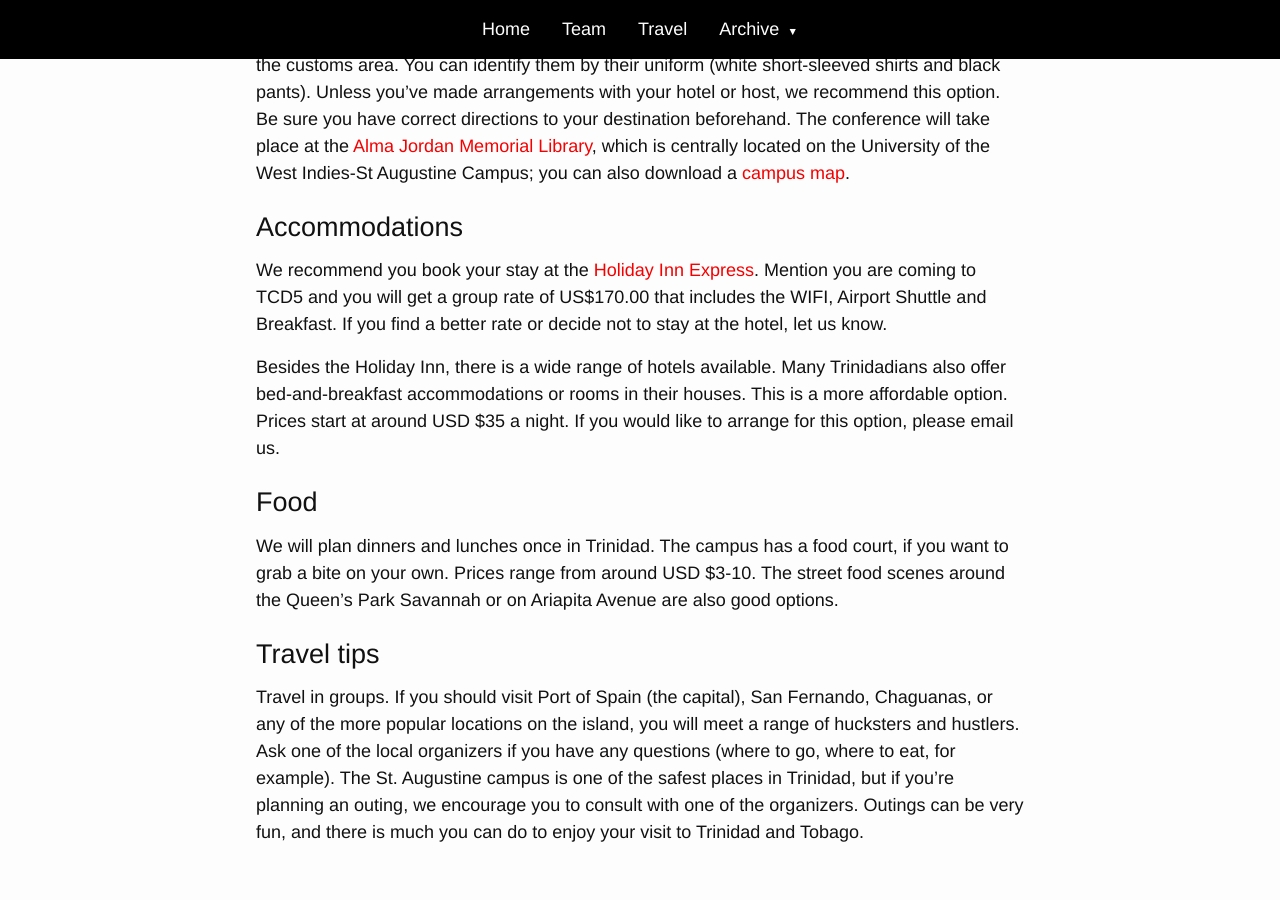
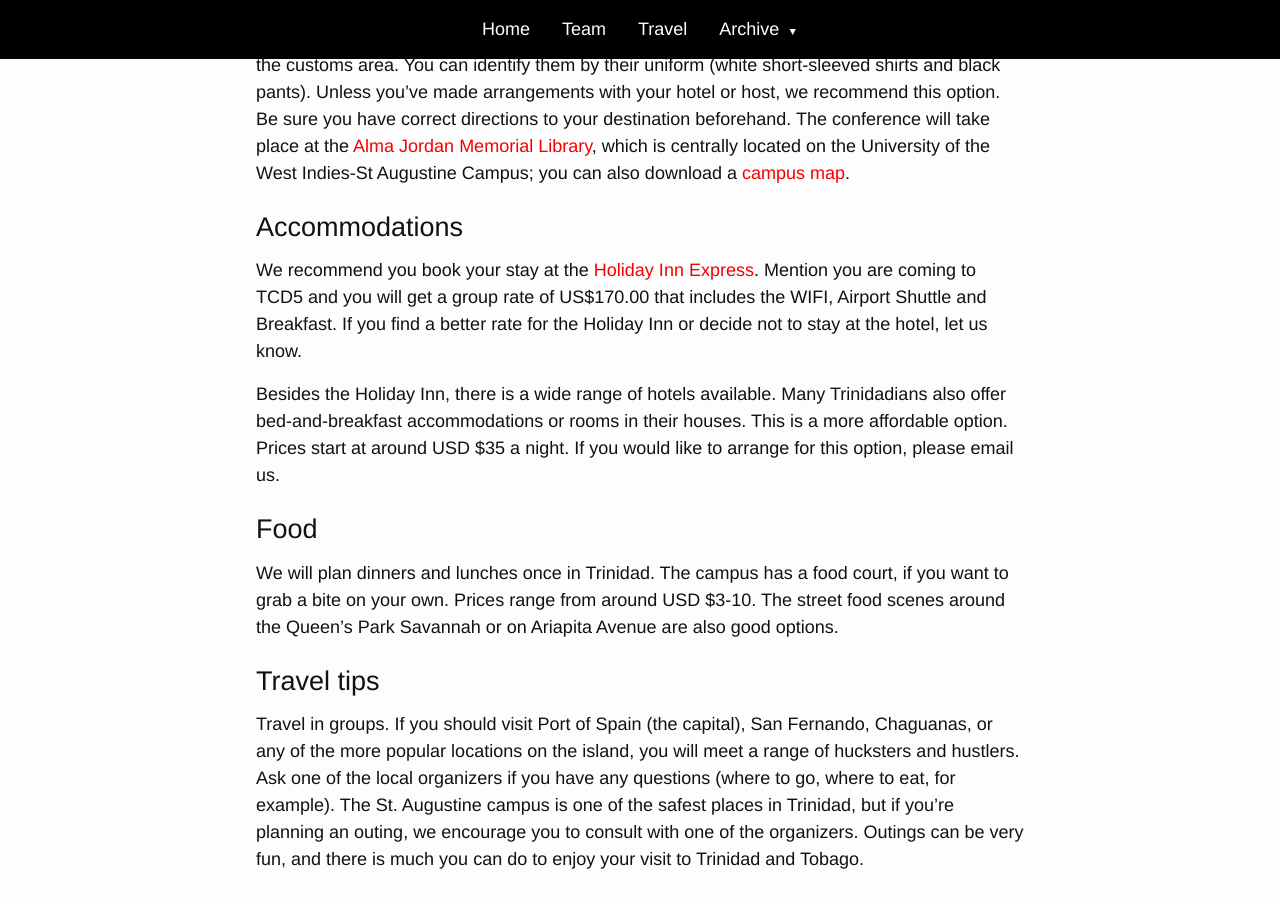
Before and after one commit to kbjosephs/sxcd5-dev, a Jekyll site: the page built from travel.html, in a window 1280 px wide and 900 px high, scrolled down 742 px. Built offline with Jekyll 4.4.1, drawn with Linux system fonts in a browser that asks for light colours.

Commit message:
added changes to travel

```diff
--- a/travel.html
+++ b/travel.html
@@ -10,7 +10,7 @@ title: Travel
 	<p>Please make sure before traveling that you are eligible to travel to Trinidad, or whether you will <a href="http://www.immigration.gov.tt/Services/Visas.aspx" target="_blank">require a visa</a> to enter the country. Travelers from the US and UK, for example, do not, as well as their respective affiliates and protectorates. Licensed taxi drivers are available just as you exit the customs area. You can identify them by their uniform (white short-sleeved shirts and black pants). Unless you&#8217;ve made arrangements with your hotel or host, we recommend this option. Be sure you have correct directions to your destination beforehand. The conference will take place at the <a href="https://libraries.sta.uwi.edu/ajl/index.php/about-the-library/about-the-library" target="_blank">Alma Jordan Memorial Library</a>, which is centrally located on the University of the West Indies-St Augustine Campus; you can also download a <a href="http://sta.uwi.edu/resources/documents/sta_map.pdf" target="_blank">campus map</a>.</p>
 
 <h2>Accommodations</h2>
-	<p>We recommend you book your stay at the <a href="https://www.ihg.com/holidayinnexpress/hotels/us/en/trincity/poshi/hoteldetail">Holiday Inn Express</a>. Mention you are coming to TCD5 and you will get a group rate of US$170.00 that includes the WIFI, Airport Shuttle and Breakfast. If you find a better rate or decide not to stay at the hotel, let us know.</p>
+	<p>We recommend you book your stay at the <a href="https://www.ihg.com/holidayinnexpress/hotels/us/en/trincity/poshi/hoteldetail">Holiday Inn Express</a>. Mention you are coming to TCD5 and you will get a group rate of US$170.00 that includes the WIFI, Airport Shuttle and Breakfast. If you find a better rate for the Holiday Inn or decide not to stay at the hotel, let us know.</p>
 
 	<p>Besides the Holiday Inn, there is a wide range of hotels available. Many Trinidadians also offer bed-and-breakfast accommodations or rooms in their houses. This is a more affordable option. Prices start at around USD $35 a night. If you would like to arrange for this option, please email us.</p>
 
```
Also changed, not shown: 4 other files.
